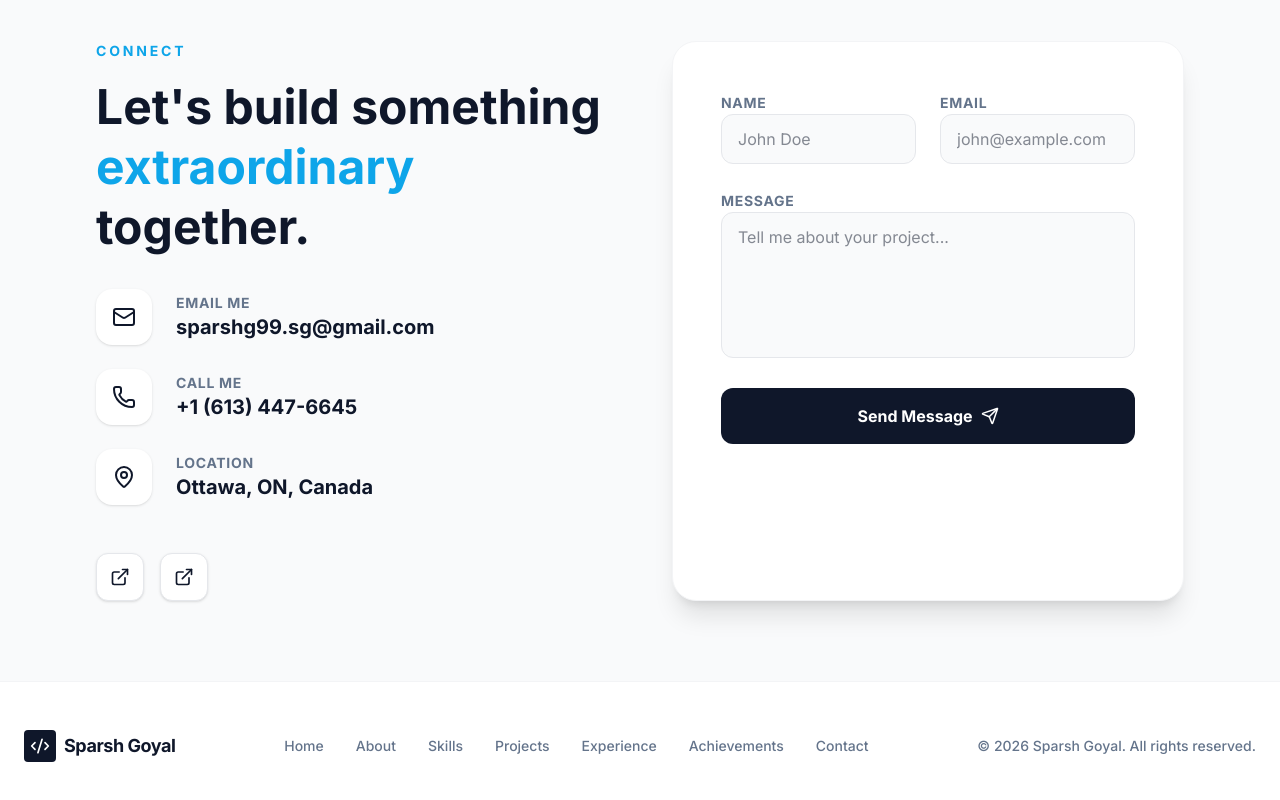
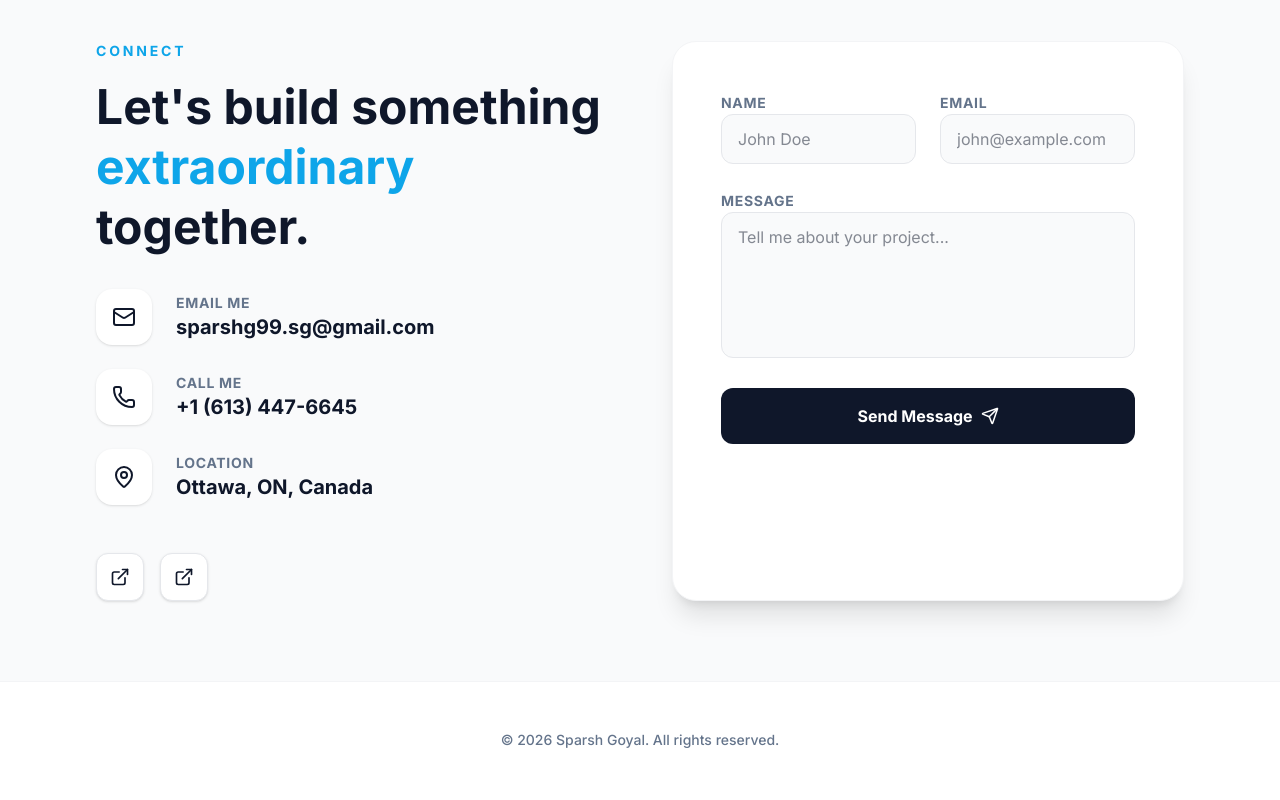
Before and after one commit to sparsh-goyal/Portfolio, a React (Vite) app: page / in a window 1280 px wide. Shown: the part 7268-8068 px from the top of the page. Built offline with nearby package versions, Linux system fonts and the light colour scheme.

Commit message:
refactor: remove name and links from footer since header is sticky

```diff
--- a/src/components/Footer.tsx
+++ b/src/components/Footer.tsx
@@ -1,29 +1,7 @@
-import { Code2 } from "lucide-react";
-import { NAV_LINKS, CONTACT_INFO } from "../constants";
-
 export default function Footer() {
   return (
     <footer className="bg-white border-t border-gray-100 py-12 px-6">
-      <div className="max-w-7xl mx-auto flex flex-col md:flex-row justify-between items-center gap-8">
-        <div className="flex items-center gap-2">
-          <div className="w-8 h-8 bg-primary rounded flex items-center justify-center">
-            <Code2 className="text-white w-5 h-5" />
-          </div>
-          <span className="font-bold text-lg tracking-tight">Sparsh Goyal</span>
-        </div>
-
-        <div className="flex flex-wrap justify-center gap-8">
-          {NAV_LINKS.map((link) => (
-            <a
-              key={link.name}
-              href={link.href}
-              className="text-sm font-medium text-secondary hover:text-accent transition-colors"
-            >
-              {link.name}
-            </a>
-          ))}
-        </div>
-
+      <div className="max-w-7xl mx-auto flex flex-col md:flex-row justify-center items-center gap-8">
         <div className="text-sm text-secondary font-medium">
           © {new Date().getFullYear()} Sparsh Goyal. All rights reserved.
         </div>
```
